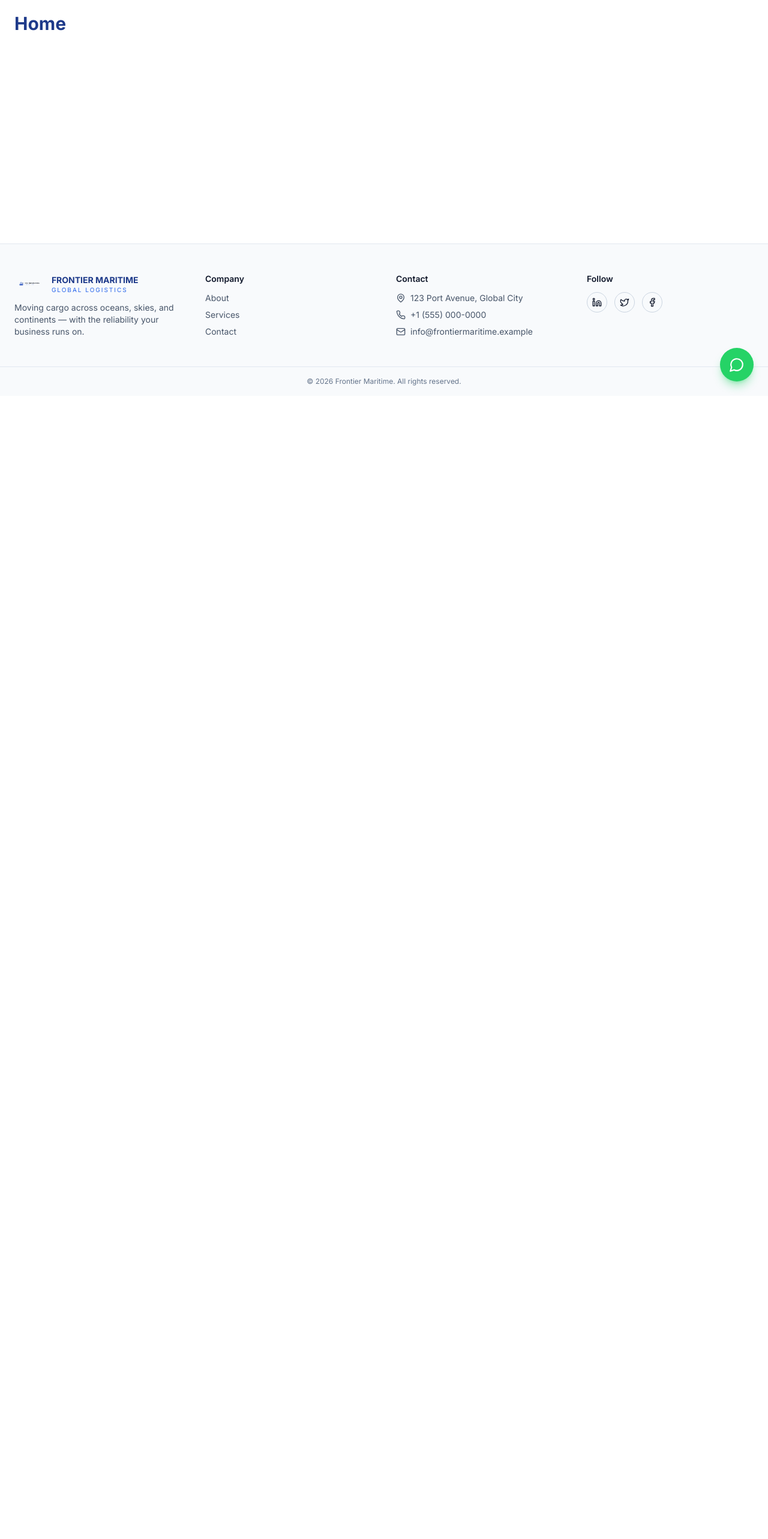
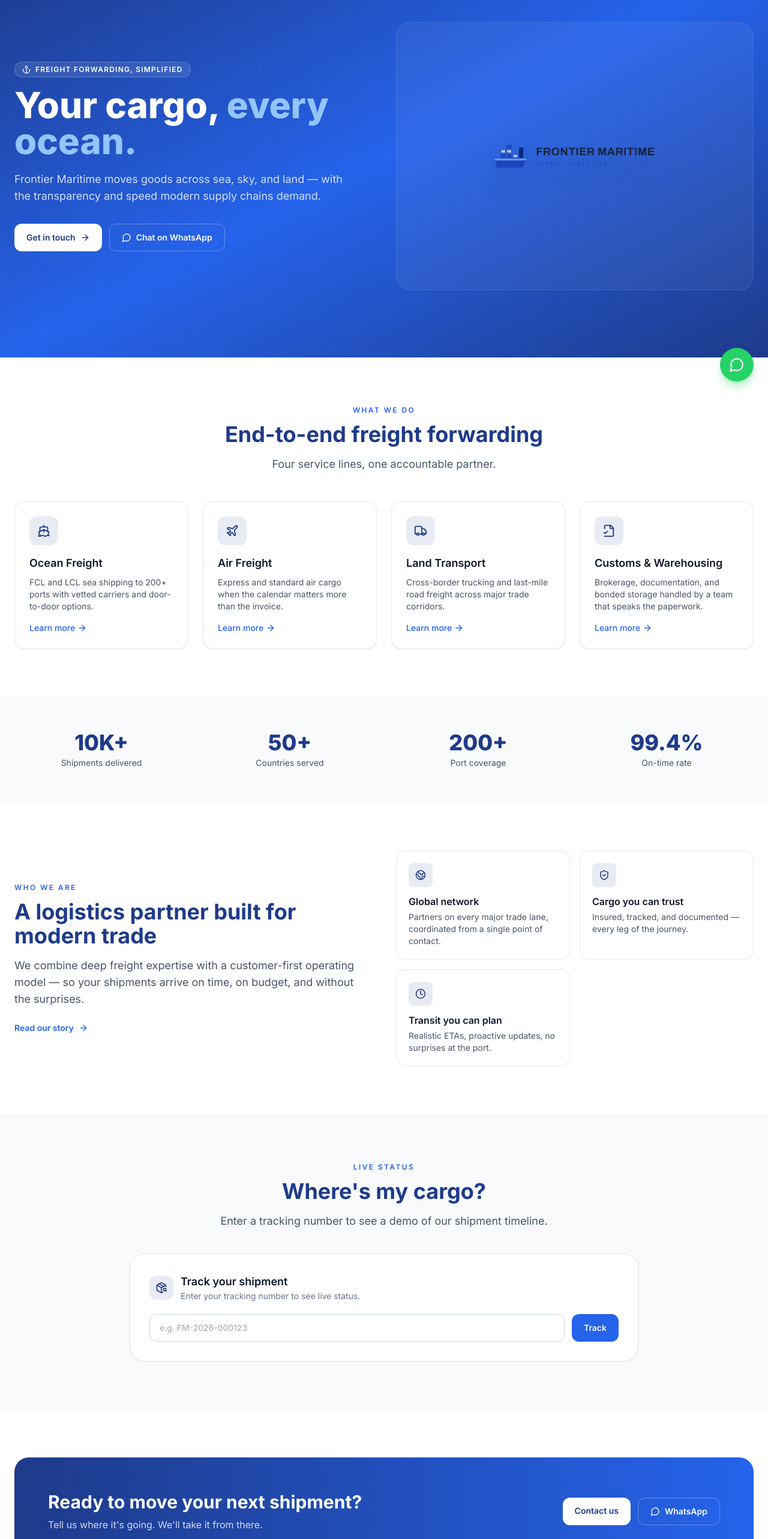
Before and after one commit to ashbbdu/frontier-marine.com, a React (Vite) app: page / in a window 1280 px wide. Shown: the part 140-2706 px from the top of the page at 60% size. Before the commit the page ends 800 px from the top, so only its background shows below. Built offline with nearby package versions, Linux system fonts and the light colour scheme.

Commit message:
feat: implement Home page

```diff
--- a/src/App.tsx
+++ b/src/App.tsx
@@ -2,6 +2,7 @@ import { Route, Routes } from 'react-router-dom';
 import Navbar from './components/Navbar';
 import Footer from './components/Footer';
 import WhatsAppButton from './components/WhatsAppButton';
+import Home from './pages/Home';
 
 const Placeholder = ({ title }: { title: string }) => (
   <div className="mx-auto max-w-7xl px-4 py-24 md:px-6">
@@ -15,7 +16,7 @@ export default function App() {
       <Navbar />
       <main className="flex-1">
         <Routes>
-          <Route path="/" element={<Placeholder title="Home" />} />
+          <Route path="/" element={<Home />} />
           <Route path="/about" element={<Placeholder title="About" />} />
           <Route path="/services" element={<Placeholder title="Services" />} />
           <Route path="/contact" element={<Placeholder title="Contact" />} />
--- /dev/null
+++ b/src/pages/Home.tsx
@@ -0,0 +1,145 @@
+import { Link } from 'react-router-dom';
+import {
+  Ship, Plane, Truck, FileCheck2,
+  Anchor, Globe2, ShieldCheck, Clock,
+  ArrowRight, MessageCircle,
+} from 'lucide-react';
+import SectionHeading from '../components/SectionHeading';
+import ServiceCard from '../components/ServiceCard';
+import Tracker from '../components/Tracker';
+import { site, whatsappHref } from '../config/site';
+
+const services = [
+  { icon: Ship, title: 'Ocean Freight', description: 'FCL and LCL sea shipping to 200+ ports with vetted carriers and door-to-door options.' },
+  { icon: Plane, title: 'Air Freight', description: 'Express and standard air cargo when the calendar matters more than the invoice.' },
+  { icon: Truck, title: 'Land Transport', description: 'Cross-border trucking and last-mile road freight across major trade corridors.' },
+  { icon: FileCheck2, title: 'Customs & Warehousing', description: 'Brokerage, documentation, and bonded storage handled by a team that speaks the paperwork.' },
+];
+
+const stats = [
+  { value: '10K+', label: 'Shipments delivered' },
+  { value: '50+', label: 'Countries served' },
+  { value: '200+', label: 'Port coverage' },
+  { value: '99.4%', label: 'On-time rate' },
+];
+
+const perks = [
+  { icon: Globe2, title: 'Global network', text: 'Partners on every major trade lane, coordinated from a single point of contact.' },
+  { icon: ShieldCheck, title: 'Cargo you can trust', text: 'Insured, tracked, and documented — every leg of the journey.' },
+  { icon: Clock, title: 'Transit you can plan', text: 'Realistic ETAs, proactive updates, no surprises at the port.' },
+];
+
+export default function Home() {
+  return (
+    <>
+      {/* Hero */}
+      <section className="relative overflow-hidden bg-gradient-to-br from-brand-navy via-brand-royal to-brand-navy text-white">
+        <div className="absolute inset-0 opacity-10 [background-image:radial-gradient(circle_at_1px_1px,white_1px,transparent_0)] [background-size:24px_24px]" />
+        <div className="relative mx-auto grid max-w-7xl gap-10 px-4 py-20 md:grid-cols-2 md:px-6 md:py-28 items-center">
+          <div>
+            <div className="mb-4 inline-flex items-center gap-2 rounded-full border border-white/20 bg-white/10 px-3 py-1 text-xs font-semibold uppercase tracking-widest">
+              <Anchor size={14} /> Freight forwarding, simplified
+            </div>
+            <h1 className="text-4xl md:text-6xl font-extrabold leading-tight">
+              Your cargo, <span className="text-brand-light">every ocean.</span>
+            </h1>
+            <p className="mt-5 max-w-xl text-lg text-white/80">
+              {site.name} moves goods across sea, sky, and land — with the transparency and speed
+              modern supply chains demand.
+            </p>
+            <div className="mt-8 flex flex-wrap gap-3">
+              <Link
+                to="/contact"
+                className="inline-flex items-center gap-2 rounded-xl bg-white px-5 py-3 text-sm font-semibold text-brand-navy hover:bg-brand-light transition"
+              >
+                Get in touch <ArrowRight size={16} />
+              </Link>
+              <a
+                href={whatsappHref()}
+                target="_blank"
+                rel="noopener noreferrer"
+                className="inline-flex items-center gap-2 rounded-xl border border-white/30 px-5 py-3 text-sm font-semibold hover:bg-white/10 transition"
+              >
+                <MessageCircle size={16} /> Chat on WhatsApp
+              </a>
+            </div>
+          </div>
+          <div className="relative hidden md:block">
+            <div className="aspect-[4/3] rounded-3xl bg-white/5 border border-white/10 backdrop-blur flex items-center justify-center">
+              <img src="/logo.png" alt="" className="w-2/3 opacity-90 drop-shadow-2xl" />
+            </div>
+          </div>
+        </div>
+      </section>
+
+      {/* Services */}
+      <section className="mx-auto max-w-7xl px-4 py-20 md:px-6">
+        <SectionHeading kicker="What we do" title="End-to-end freight forwarding" subtitle="Four service lines, one accountable partner." />
+        <div className="mt-12 grid gap-6 sm:grid-cols-2 lg:grid-cols-4">
+          {services.map((s) => <ServiceCard key={s.title} {...s} />)}
+        </div>
+      </section>
+
+      {/* Stats strip */}
+      <section className="bg-slate-50 dark:bg-slate-900">
+        <div className="mx-auto grid max-w-7xl grid-cols-2 gap-6 px-4 py-14 md:grid-cols-4 md:px-6">
+          {stats.map((s) => (
+            <div key={s.label} className="text-center">
+              <div className="text-3xl md:text-4xl font-extrabold text-brand-navy dark:text-brand-light">{s.value}</div>
+              <div className="mt-1 text-sm text-slate-600 dark:text-slate-400">{s.label}</div>
+            </div>
+          ))}
+        </div>
+      </section>
+
+      {/* About snippet */}
+      <section className="mx-auto max-w-7xl px-4 py-20 md:px-6 grid gap-10 md:grid-cols-2 items-center">
+        <div>
+          <SectionHeading align="left" kicker="Who we are" title="A logistics partner built for modern trade" subtitle="We combine deep freight expertise with a customer-first operating model — so your shipments arrive on time, on budget, and without the surprises." />
+          <Link to="/about" className="mt-6 inline-flex items-center gap-2 text-sm font-semibold text-brand-royal">
+            Read our story <ArrowRight size={16} />
+          </Link>
+        </div>
+        <div className="grid gap-4 sm:grid-cols-2">
+          {perks.map((p) => (
+            <div key={p.title} className="rounded-2xl border border-slate-200 bg-white p-5 dark:border-slate-800 dark:bg-slate-900">
+              <div className="mb-3 inline-flex h-10 w-10 items-center justify-center rounded-lg bg-brand-navy/10 text-brand-navy dark:bg-brand-royal/20 dark:text-brand-light">
+                <p.icon size={18} />
+              </div>
+              <div className="font-semibold text-slate-900 dark:text-white">{p.title}</div>
+              <div className="mt-1 text-sm text-slate-600 dark:text-slate-400">{p.text}</div>
+            </div>
+          ))}
+        </div>
+      </section>
+
+      {/* Tracker */}
+      <section className="bg-slate-50 dark:bg-slate-900">
+        <div className="mx-auto max-w-4xl px-4 py-20 md:px-6">
+          <SectionHeading kicker="Live status" title="Where's my cargo?" subtitle="Enter a tracking number to see a demo of our shipment timeline." />
+          <div className="mt-10">
+            <Tracker />
+          </div>
+        </div>
+      </section>
+
+      {/* Contact CTA */}
+      <section className="mx-auto max-w-7xl px-4 py-20 md:px-6">
+        <div className="rounded-3xl bg-gradient-to-r from-brand-navy to-brand-royal p-10 text-white md:p-14">
+          <div className="grid gap-6 md:grid-cols-2 items-center">
+            <div>
+              <h3 className="text-2xl md:text-3xl font-bold">Ready to move your next shipment?</h3>
+              <p className="mt-2 text-white/80">Tell us where it's going. We'll take it from there.</p>
+            </div>
+            <div className="flex flex-wrap gap-3 md:justify-end">
+              <Link to="/contact" className="rounded-xl bg-white px-5 py-3 text-sm font-semibold text-brand-navy hover:bg-brand-light transition">Contact us</Link>
+              <a href={whatsappHref()} target="_blank" rel="noopener noreferrer" className="rounded-xl border border-white/30 px-5 py-3 text-sm font-semibold hover:bg-white/10 transition inline-flex items-center gap-2">
+                <MessageCircle size={16} /> WhatsApp
+              </a>
+            </div>
+          </div>
+        </div>
+      </section>
+    </>
+  );
+}
```
Also changed, not shown: 1 other file (tests, documents, lock files or other folders).
